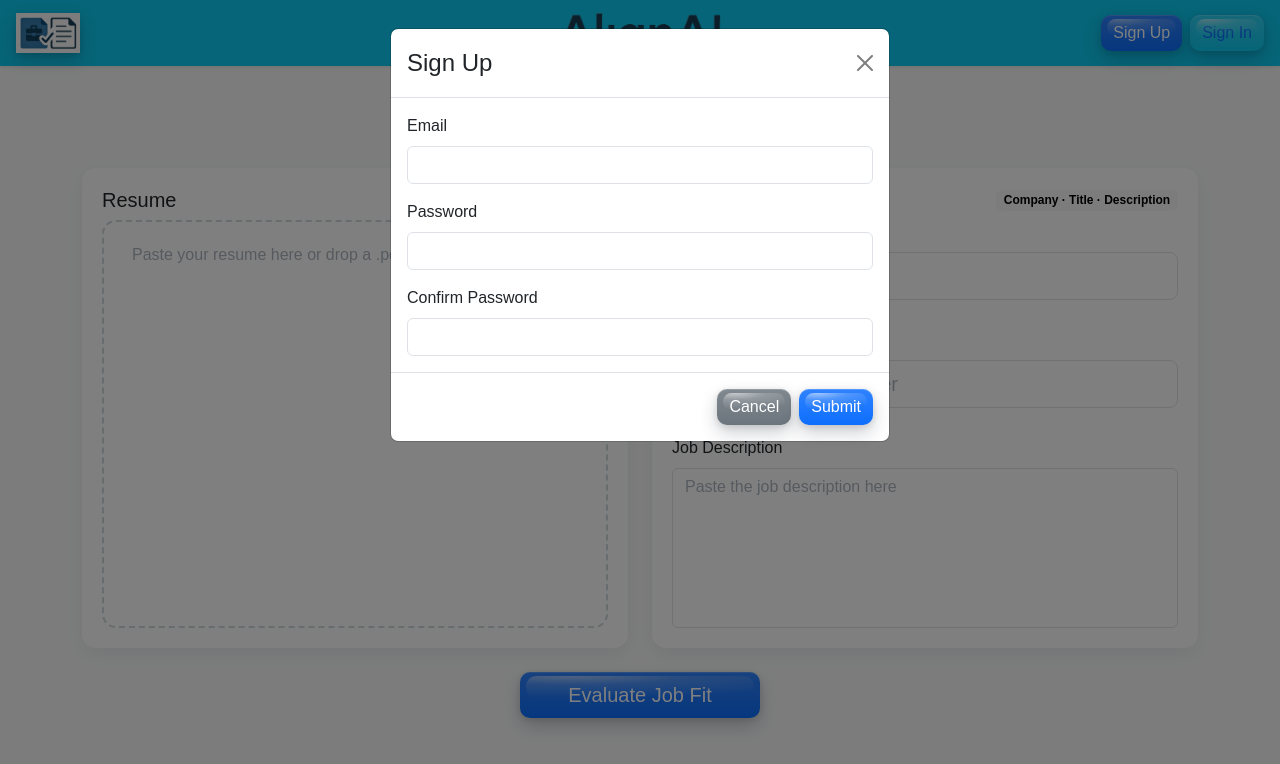
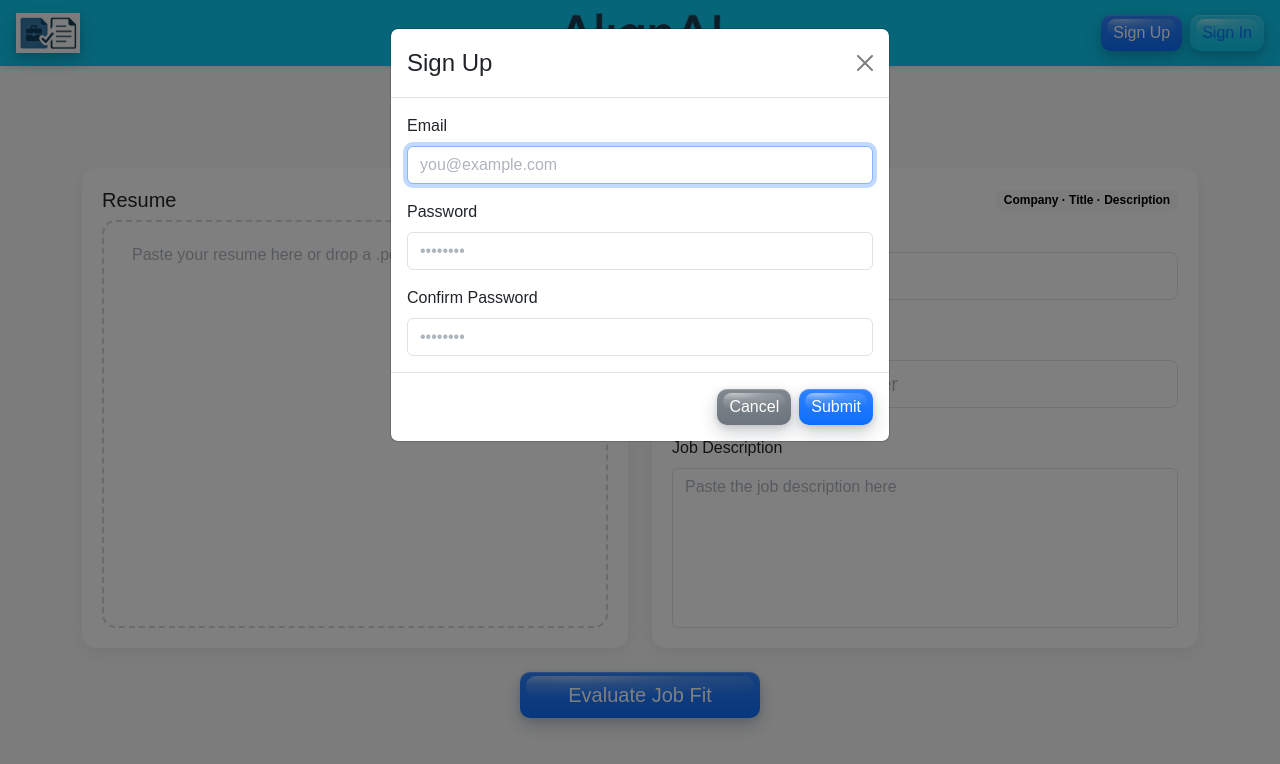
Before and after one commit to Franknrichie/job-assist, a React (Create React App) app in the folder frontend/: page / in a window 1280 px wide. Both pictures are taken after a click on the button "Sign Up". Shown: the top 764 px of the page. Built offline with nearby package versions, Linux system fonts and the light colour scheme.

Commit message:
modal behavior tweaks

```diff
--- a/frontend/src/components/Navbar.js
+++ b/frontend/src/components/Navbar.js
@@ -51,8 +51,17 @@ export default function Navbar() {
       </div>
 
       {/* Modals */}
-      <SignUpModal show={showSignUp} handleClose={() => setShowSignUp(false)} />
-      <SignInModal show={showSignIn} handleClose={() => setShowSignIn(false)} />
+      <SignUpModal
+        show={showSignUp}
+        handleClose={() => setShowSignUp(false)}
+        onOpenSignIn={() => {
+          setShowSignUp(false);
+          setShowSignIn(true);
+        }}
+      />
+      <SignInModal
+        show={showSignIn}
+        handleClose={() => setShowSignIn(false)} />
     </nav>
   );
 }
--- a/frontend/src/components/SignInModal.js
+++ b/frontend/src/components/SignInModal.js
@@ -11,6 +11,13 @@ export default function SignInModal({ show, handleClose }) {
   const [error, setError] = useState('');
   const [submitting, setSubmitting] = useState(false);
 
+  const reset = () => {
+    setEmail('');
+    setPassword('');
+    setError('');
+    setSubmitting(false);
+  };
+
   const onSubmit = async (e) => {
     e?.preventDefault();
     setError('');
@@ -21,21 +28,18 @@ export default function SignInModal({ show, handleClose }) {
 
     setSubmitting(true);
     try {
-      // Expect backend: { message, user_id } on success; 401 with detail on failure
       const res = await loginUser(email, password);
-
-      // Defensive: only accept a payload that has a user_id
       if (!res || !res.user_id) {
         const msg =
           (typeof res === 'object' && (res.error || res.detail || res.message)) ||
           'Invalid email or password.';
         setError(String(msg));
-        return; // <-- do NOT call login()
+        return;
       }
-
-      // Store the correct shape in AuthContext/localStorage
       login({ user_id: res.user_id });
+      // Close and reset after successful login
       handleClose();
+      reset();
     } catch (err) {
       setError(err?.message || 'Unable to sign in right now.');
     } finally {
@@ -44,7 +48,11 @@ export default function SignInModal({ show, handleClose }) {
   };
 
   return (
-    <Modal show={show} onHide={handleClose}>
+    <Modal
+      show={show}
+      onHide={() => { handleClose(); reset(); }}   // reset on any manual close
+      onExited={reset}                             // extra safety: reset after animation ends
+    >
       <Form onSubmit={onSubmit}>
         <Modal.Header closeButton>
           <Modal.Title>Sign In</Modal.Title>
@@ -61,6 +69,7 @@ export default function SignInModal({ show, handleClose }) {
               onChange={e => setEmail(e.target.value)}
               autoFocus
               placeholder="you@example.com"
+              autoComplete="username"
             />
           </Form.Group>
 
@@ -71,12 +80,13 @@ export default function SignInModal({ show, handleClose }) {
               value={password}
               onChange={e => setPassword(e.target.value)}
               placeholder="••••••••"
+              autoComplete="current-password"
             />
           </Form.Group>
         </Modal.Body>
 
         <Modal.Footer>
-          <Button variant="secondary btn-3d" onClick={handleClose} disabled={submitting}>
+          <Button variant="secondary btn-3d" onClick={() => { handleClose(); reset(); }} disabled={submitting}>
             Cancel
           </Button>
           <Button type="submit" variant="success btn-3d" disabled={submitting}>
--- a/frontend/src/components/SignUpModal.js
+++ b/frontend/src/components/SignUpModal.js
@@ -2,51 +2,149 @@ import React, { useState } from 'react';
 import { Modal, Button, Form, Alert } from 'react-bootstrap';
 import { registerUser } from '../api';
 
-export default function SignUpModal({ show, handleClose }) {
+export default function SignUpModal({ show, handleClose, onOpenSignIn }) {
   const [email, setEmail] = useState('');
   const [password, setPassword] = useState('');
   const [confirm, setConfirm] = useState('');
-  const [error, setError] = useState(null);
+  const [error, setError] = useState('');
+  const [submitting, setSubmitting] = useState(false);
 
-  const handleSubmit = async () => {
-    if (password !== confirm) {
-      setError("Passwords do not match");
+  // separate success modal state (stays mounted even after Sign Up closes)
+  const [showSuccess, setShowSuccess] = useState(false);
+
+  const reset = () => {
+    setEmail('');
+    setPassword('');
+    setConfirm('');
+    setError('');
+    setSubmitting(false);
+  };
+
+  const onSubmit = async (e) => {
+    e?.preventDefault();
+    setError('');
+
+    if (!email || !password || !confirm) {
+      setError('Please complete all fields.');
       return;
     }
+    if (password !== confirm) {
+      setError('Passwords do not match.');
+      return;
+    }
+
+    setSubmitting(true);
+    try {
       const res = await registerUser(email, password);
-    if (res.error) {
-      setError(res.error);
-    } else {
+      // Expect success shape: { message, user_id }
+      if (!res || !res.user_id) {
+        const msg =
+          (typeof res === 'object' && (res.error || res.detail || res.message)) ||
+          'Unable to create account.';
+        setError(String(msg));
+        return;
+      }
+      // Close Sign Up, reset its fields, then show success modal
       handleClose();
+      reset();
+      setShowSuccess(true);
+    } catch (err) {
+      setError(err?.message || 'Unable to create account.');
+    } finally {
+      setSubmitting(false);
     }
   };
 
   return (
-    <Modal show={show} onHide={handleClose}>
+    <>
+      {/* Sign Up modal */}
+      <Modal
+        show={show}
+        onHide={() => { handleClose(); reset(); }}
+        onExited={reset}   // ensure state clears after closing animation
+      >
+        <Form onSubmit={onSubmit}>
           <Modal.Header closeButton>
             <Modal.Title>Sign Up</Modal.Title>
           </Modal.Header>
+
           <Modal.Body>
-        {error && <Alert variant="danger">{error}</Alert>}
-        <Form>
-          <Form.Group className="mb-3">
+            {error && <Alert variant="danger" className="mb-3">{error}</Alert>}
+
+            <Form.Group className="mb-3" controlId="signupEmail">
               <Form.Label>Email</Form.Label>
-            <Form.Control type="email" value={email} onChange={e => setEmail(e.target.value)} />
+              <Form.Control
+                type="email"
+                value={email}
+                onChange={e => setEmail(e.target.value)}
+                autoFocus
+                placeholder="you@example.com"
+                autoComplete="username"
+              />
             </Form.Group>
-          <Form.Group className="mb-3">
+
+            <Form.Group className="mb-3" controlId="signupPassword">
               <Form.Label>Password</Form.Label>
-            <Form.Control type="password" value={password} onChange={e => setPassword(e.target.value)} />
+              <Form.Control
+                type="password"
+                value={password}
+                onChange={e => setPassword(e.target.value)}
+                placeholder="••••••••"
+                autoComplete="new-password"
+              />
             </Form.Group>
-          <Form.Group>
+
+            <Form.Group controlId="signupConfirm">
               <Form.Label>Confirm Password</Form.Label>
-            <Form.Control type="password" value={confirm} onChange={e => setConfirm(e.target.value)} />
+              <Form.Control
+                type="password"
+                value={confirm}
+                onChange={e => setConfirm(e.target.value)}
+                placeholder="••••••••"
+                autoComplete="new-password"
+              />
             </Form.Group>
+          </Modal.Body>
+
+          <Modal.Footer>
+            <Button
+              variant="secondary btn-3d"
+              onClick={() => { handleClose(); reset(); }}
+              disabled={submitting}
+            >
+              Cancel
+            </Button>
+            <Button type="submit" variant="primary btn-3d" disabled={submitting}>
+              {submitting ? 'Creating…' : 'Submit'}
+            </Button>
+          </Modal.Footer>
         </Form>
+      </Modal>
+
+      {/* Success modal shown after account creation */}
+      <Modal
+        show={showSuccess}
+        onHide={() => setShowSuccess(false)}
+        centered
+      >
+        <Modal.Header closeButton>
+          <Modal.Title>User Account Created</Modal.Title>
+        </Modal.Header>
+        <Modal.Body>
+          Your account has been created successfully.
         </Modal.Body>
         <Modal.Footer>
-        <Button variant="secondary btn-3d" onClick={handleClose}>Cancel</Button>
-        <Button variant="primary btn-3d" onClick={handleSubmit}>Submit</Button>
+          <Button
+            variant="primary btn-3d"
+            onClick={() => {
+              setShowSuccess(false);
+              onOpenSignIn?.(); // open Sign In modal in the parent
+            }}
+          >
+            Go to Sign In
+          </Button>
         </Modal.Footer>
       </Modal>
+    </>
   );
 }
```
Lines whose indentation alone changed are shown as unchanged.
